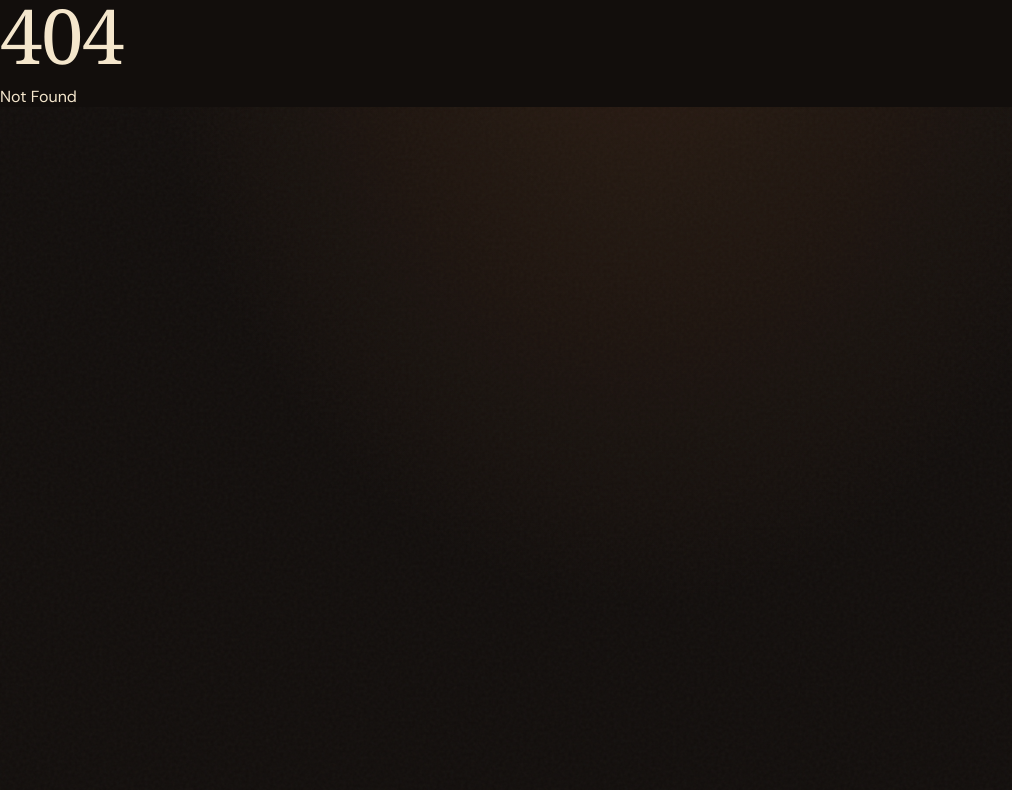
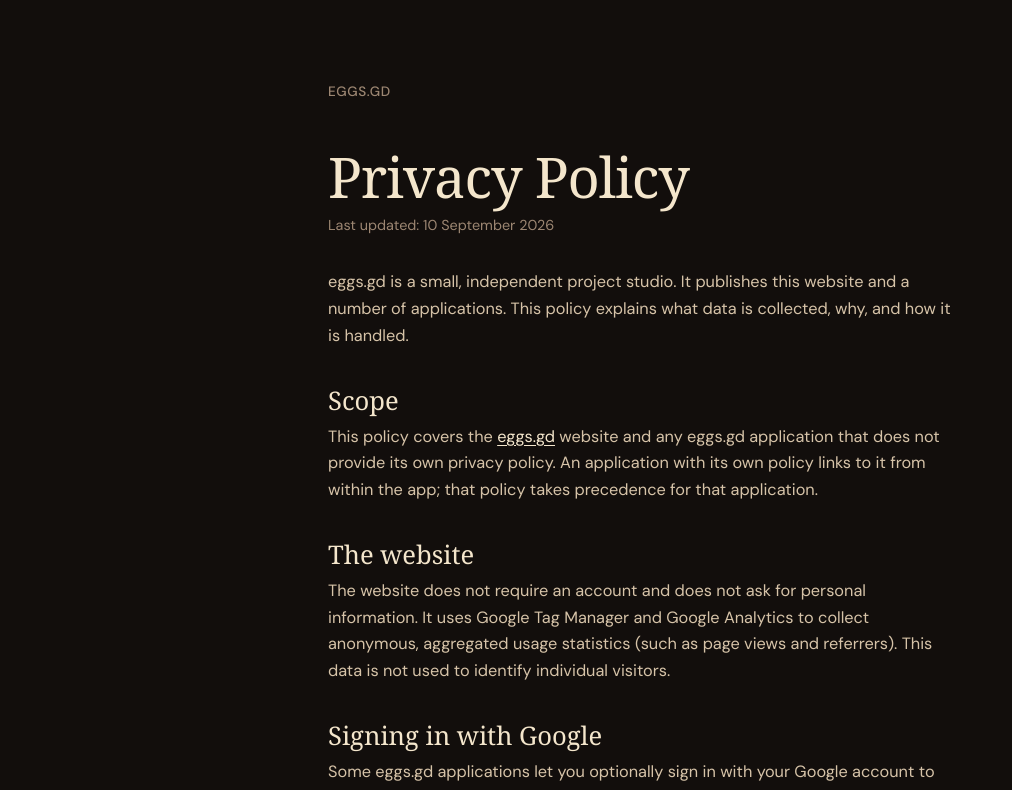
Before and after one commit to eggs-gd/eggs.gd-site, a SvelteKit app: page /privacy in a window 1280 px wide. Before the commit this address had no page. Shown: the top 790 px of the page, without its empty margins (0-1012 px from the left). Built offline with nearby package versions, Linux system fonts and the light colour scheme; a web font is replaced by a local one.

Commit message:
add privacy policy

```diff
--- a/src/app.css
+++ b/src/app.css
@@ -244,9 +244,21 @@ span.name {
 }
 
 footer {
+	display: flex;
+	flex-wrap: wrap;
+	gap: 0.5rem 1.25rem;
 	padding-top: 2rem;
 	color: var(--text-muted);
 	font-size: 0.82rem;
+}
+
+footer a {
+	color: var(--text-muted);
+	text-decoration: none;
+}
+
+footer a:hover {
+	color: var(--amber);
 }
 
 @keyframes rise {
--- /dev/null
+++ b/src/routes/privacy/+page.svelte
@@ -0,0 +1,133 @@
+<script lang="ts">
+	import { base } from '$app/paths';
+</script>
+
+<svelte:head>
+	<title>Privacy Policy · eggs.gd</title>
+	<meta name="description" content="Privacy Policy for eggs.gd and its applications." />
+</svelte:head>
+
+<main class="legal">
+	<a class="back" href="{base}/">eggs.gd</a>
+
+	<article>
+		<h1>Privacy Policy</h1>
+		<p class="updated">Last updated: 10 September 2026</p>
+
+		<p>
+			eggs.gd is a small, independent project studio. It publishes this website and a number of
+			applications. This policy explains what data is collected, why, and how it is handled.
+		</p>
+
+		<h2>Scope</h2>
+		<p>
+			This policy covers the <a href="https://eggs.gd">eggs.gd</a> website and any eggs.gd application
+			that does not provide its own privacy policy. An application with its own policy links to it from
+			within the app; that policy takes precedence for that application.
+		</p>
+
+		<h2>The website</h2>
+		<p>
+			The website does not require an account and does not ask for personal information. It uses
+			Google Tag Manager and Google Analytics to collect anonymous, aggregated usage statistics
+			(such as page views and referrers). This data is not used to identify individual visitors.
+		</p>
+
+		<h2>Signing in with Google</h2>
+		<p>
+			Some eggs.gd applications let you optionally sign in with your Google account to sync your
+			data across your devices. This is never required to use an application.
+		</p>
+		<p>
+			If you choose to sign in, we receive and store your Google account identifier, name, and email
+			address, together with the content you create in that application, in Google Firebase. This
+			information is used solely to provide the sync feature — to identify your account and share
+			your data between your own signed-in devices.
+		</p>
+		<p>
+			We do not use this information for advertising, profiling, or any purpose unrelated to the
+			feature you signed in for.
+		</p>
+
+		<h2>Sharing</h2>
+		<p>
+			We do not sell personal data and do not use advertising networks. Data is processed only by
+			the infrastructure providers required to run the services — currently Google (Firebase, Google
+			Analytics) — under their respective terms.
+		</p>
+
+		<h2>Retention and deletion</h2>
+		<p>
+			You can stop syncing at any time by signing out within the application. Signing out does not
+			delete data already stored in Firebase. To have your stored data removed, contact us at the
+			address below and we will delete it.
+		</p>
+
+		<h2>Changes</h2>
+		<p>
+			This policy may be updated from time to time. The date at the top reflects the most recent
+			revision.
+		</p>
+
+		<h2>Contact</h2>
+		<p><a href="mailto:eggs.gd@gmail.com">eggs.gd@gmail.com</a></p>
+	</article>
+</main>
+
+<style>
+	.legal {
+		width: min(100%, 43rem);
+		margin: 0 auto;
+		padding: clamp(2.5rem, 8vw, 5rem) clamp(1.25rem, 4vw, 2rem) 4rem;
+	}
+
+	.back {
+		display: inline-block;
+		margin-bottom: clamp(2rem, 5vw, 3rem);
+		color: var(--text-muted);
+		font-size: 0.85rem;
+		font-weight: 500;
+		letter-spacing: 0.04em;
+		text-transform: uppercase;
+		text-decoration: none;
+	}
+
+	.back:hover {
+		color: var(--amber);
+	}
+
+	article {
+		color: var(--text-soft);
+		font-size: 1.02rem;
+		line-height: 1.65;
+	}
+
+	h1 {
+		margin: 0;
+		color: var(--text);
+		font-family: var(--font-display);
+		font-size: clamp(2.5rem, 9vw, 3.5rem);
+		font-weight: 400;
+		line-height: 1;
+		letter-spacing: -0.02em;
+	}
+
+	.updated {
+		margin: 0.6rem 0 2rem;
+		color: var(--text-muted);
+		font-size: 0.9rem;
+	}
+
+	h2 {
+		margin: 2.25rem 0 0.5rem;
+		color: var(--text);
+		font-family: var(--font-display);
+		font-size: 1.6rem;
+		font-weight: 400;
+		line-height: 1.15;
+	}
+
+	p {
+		margin: 0 0 0.9rem;
+	}
+</style>
```
Also changed, not shown: content/catalog.md (+3 -3 lines), src/routes/+page.svelte (+4 -18 lines).
